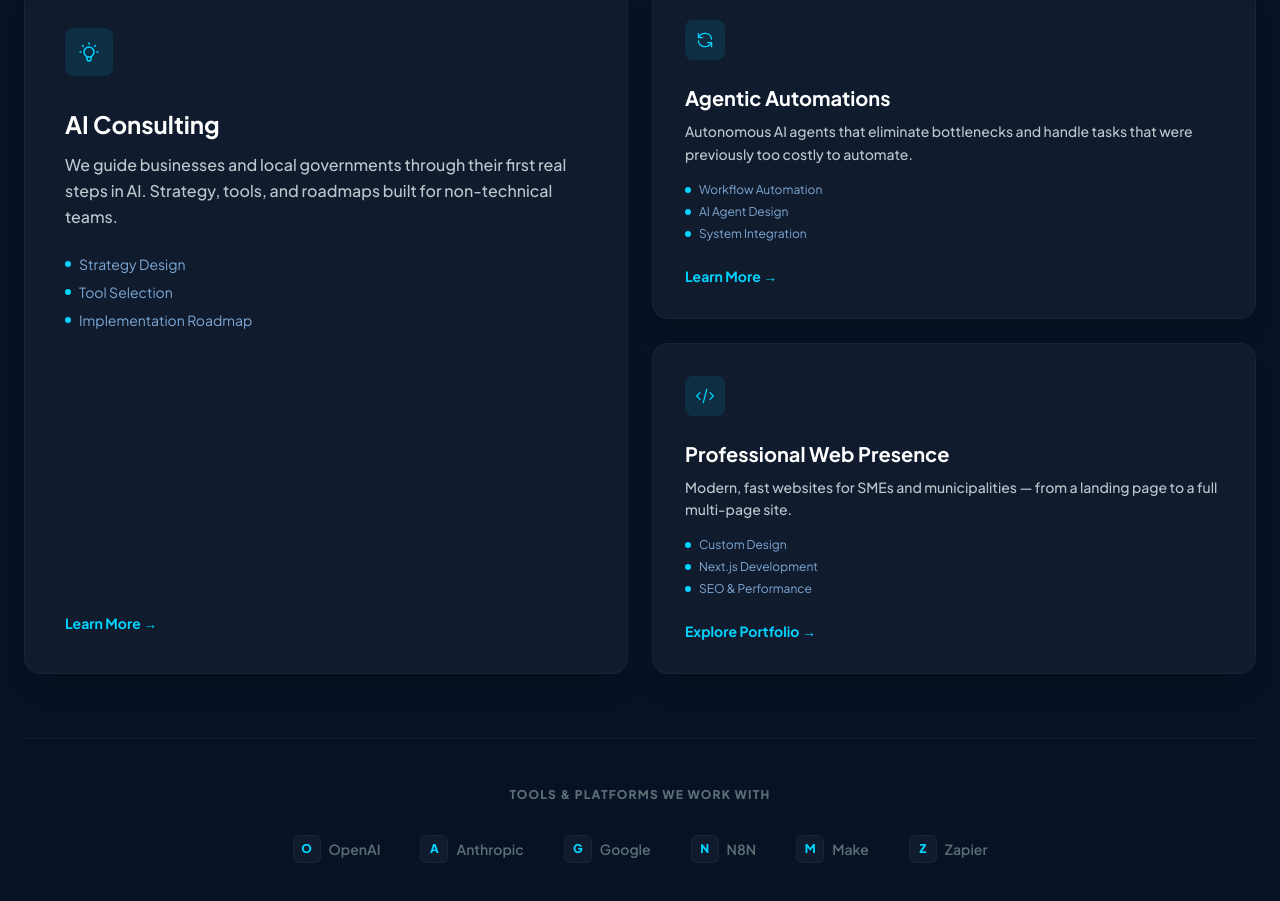
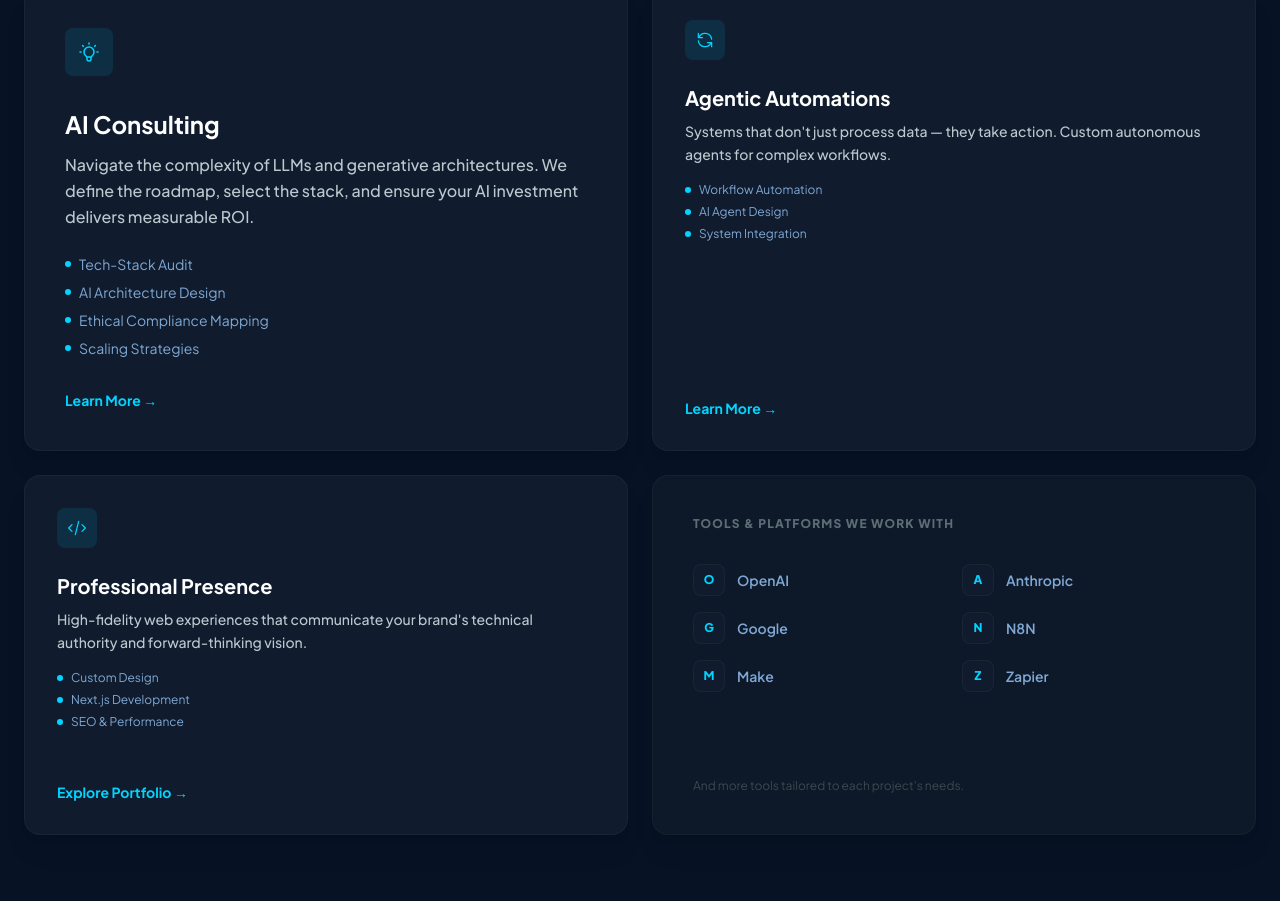
Before and after one commit to ardata-ai/ardata-site, a Next.js app: page / in a window 1280 px wide. Shown: the part 1161-2062 px from the top of the page. Built offline with nearby package versions, Linux system fonts and the light colour scheme.

Commit message:
redesign services grid 2*2 layout

```diff
--- a/app/page.tsx
+++ b/app/page.tsx
@@ -130,11 +130,11 @@ export default function HomePage() {
           <p className="text-[#bbc9cf] text-xl max-w-2xl">Practical AI solutions for organizations ready to move from curiosity to results.</p>
         </div>
 
-        {/* Asymmetric grid: large card on left, two smaller on right */}
-        <div className="grid grid-cols-1 md:grid-cols-2 gap-6 mb-6">
+        {/* 2x2 grid: large diagonal (top-left, bottom-right), small diagonal (top-right, bottom-left) */}
+        <div className="grid grid-cols-1 md:grid-cols-2 gap-6">
 
-          {/* Large card — AI Consulting */}
-          <div className="group relative bg-[#101c2e] border border-[#3c494e]/20 p-10 rounded-2xl transition-all hover:-translate-y-1 hover:border-[#00d4ff]/30 shadow-xl flex flex-col justify-between min-h-[340px]">
+          {/* TOP-LEFT — Large: AI Consulting */}
+          <div className="group relative bg-[#101c2e] border border-[#3c494e]/20 p-10 rounded-2xl transition-all hover:-translate-y-1 hover:border-[#00d4ff]/30 shadow-xl flex flex-col justify-between md:row-span-1 min-h-[360px]">
             <div>
               <div className="w-12 h-12 rounded-lg bg-[#00d4ff]/10 flex items-center justify-center mb-8 group-hover:bg-[#00d4ff]/20 transition-colors">
                 <svg className="w-6 h-6 text-[#00d4ff]" fill="none" stroke="currentColor" viewBox="0 0 24 24">
@@ -142,9 +142,11 @@ export default function HomePage() {
                 </svg>
               </div>
               <h3 className="text-2xl font-bold mb-3 text-white group-hover:text-[#00d4ff] transition-colors">AI Consulting</h3>
-              <p className="text-[#bbc9cf] leading-relaxed font-medium mb-6">We guide businesses and local governments through their first real steps in AI. Strategy, tools, and roadmaps built for non-technical teams.</p>
+              <p className="text-[#bbc9cf] leading-relaxed font-medium mb-6">
+                Navigate the complexity of LLMs and generative architectures. We define the roadmap, select the stack, and ensure your AI investment delivers measurable ROI.
+              </p>
               <ul className="space-y-2 mb-8">
-                {["Strategy Design", "Tool Selection", "Implementation Roadmap"].map((item) => (
+                {["Tech-Stack Audit", "AI Architecture Design", "Ethical Compliance Mapping", "Scaling Strategies"].map((item) => (
                   <li key={item} className="flex items-center gap-2 text-sm text-[#7fa8d4]">
                     <span className="w-1.5 h-1.5 rounded-full bg-[#00d4ff] flex-shrink-0"></span>
                     {item}
@@ -155,11 +157,8 @@ export default function HomePage() {
             <a href="#contact" className="text-sm font-bold text-[#00d4ff] hover:underline">Learn More →</a>
           </div>
 
-          {/* Right column: two smaller cards stacked */}
-          <div className="flex flex-col gap-6">
-
-            {/* Agentic Automations */}
-            <div className="group relative bg-[#101c2e] border border-[#3c494e]/20 p-8 rounded-2xl transition-all hover:-translate-y-1 hover:border-[#00d4ff]/30 shadow-xl flex flex-col justify-between flex-1">
+          {/* TOP-RIGHT — Small: Agentic Automations */}
+          <div className="group relative bg-[#101c2e] border border-[#3c494e]/20 p-8 rounded-2xl transition-all hover:-translate-y-1 hover:border-[#00d4ff]/30 shadow-xl flex flex-col justify-between min-h-[260px]">
             <div>
               <div className="w-10 h-10 rounded-lg bg-[#00d4ff]/10 flex items-center justify-center mb-6 group-hover:bg-[#00d4ff]/20 transition-colors">
                 <svg className="w-5 h-5 text-[#00d4ff]" fill="none" stroke="currentColor" viewBox="0 0 24 24">
@@ -167,7 +166,9 @@ export default function HomePage() {
                 </svg>
               </div>
               <h3 className="text-xl font-bold mb-2 text-white group-hover:text-[#00d4ff] transition-colors">Agentic Automations</h3>
-                <p className="text-[#bbc9cf] leading-relaxed font-medium text-sm mb-4">Autonomous AI agents that eliminate bottlenecks and handle tasks that were previously too costly to automate.</p>
+              <p className="text-[#bbc9cf] leading-relaxed font-medium text-sm mb-4">
+                Systems that don't just process data — they take action. Custom autonomous agents for complex workflows.
+              </p>
               <ul className="space-y-1.5 mb-6">
                 {["Workflow Automation", "AI Agent Design", "System Integration"].map((item) => (
                   <li key={item} className="flex items-center gap-2 text-xs text-[#7fa8d4]">
@@ -180,16 +181,18 @@ export default function HomePage() {
             <a href="#contact" className="text-sm font-bold text-[#00d4ff] hover:underline">Learn More →</a>
           </div>
 
-            {/* Professional Web Presence */}
-            <div className="group relative bg-[#101c2e] border border-[#3c494e]/20 p-8 rounded-2xl transition-all hover:-translate-y-1 hover:border-[#00d4ff]/30 shadow-xl flex flex-col justify-between flex-1">
+          {/* BOTTOM-LEFT — Small: Professional Presence + Logo Strip */}
+          <div className="group relative bg-[#101c2e] border border-[#3c494e]/20 p-8 rounded-2xl transition-all hover:-translate-y-1 hover:border-[#00d4ff]/30 shadow-xl flex flex-col justify-between min-h-[260px]">
             <div>
               <div className="w-10 h-10 rounded-lg bg-[#00d4ff]/10 flex items-center justify-center mb-6 group-hover:bg-[#00d4ff]/20 transition-colors">
                 <svg className="w-5 h-5 text-[#00d4ff]" fill="none" stroke="currentColor" viewBox="0 0 24 24">
                   <path strokeLinecap="round" strokeLinejoin="round" strokeWidth={1.5} d="M10 20l4-16m4 4l4 4-4 4M6 16l-4-4 4-4" />
                 </svg>
               </div>
-                <h3 className="text-xl font-bold mb-2 text-white group-hover:text-[#00d4ff] transition-colors">Professional Web Presence</h3>
-                <p className="text-[#bbc9cf] leading-relaxed font-medium text-sm mb-4">Modern, fast websites for SMEs and municipalities — from a landing page to a full multi-page site.</p>
+              <h3 className="text-xl font-bold mb-2 text-white group-hover:text-[#00d4ff] transition-colors">Professional Presence</h3>
+              <p className="text-[#bbc9cf] leading-relaxed font-medium text-sm mb-4">
+                High-fidelity web experiences that communicate your brand's technical authority and forward-thinking vision.
+              </p>
               <ul className="space-y-1.5 mb-6">
                 {["Custom Design", "Next.js Development", "SEO & Performance"].map((item) => (
                   <li key={item} className="flex items-center gap-2 text-xs text-[#7fa8d4]">
@@ -201,22 +204,25 @@ export default function HomePage() {
             </div>
             <a href="#contact" className="text-sm font-bold text-[#00d4ff] hover:underline">Explore Portfolio →</a>
           </div>
-          </div>
-        </div>
 
-        {/* Tools / Logo Strip */}
-        <div className="mt-16 border-t border-[#3c494e]/20 pt-12">
-          <p className="text-xs font-black uppercase tracking-widest text-[#5c6d74] text-center mb-8">Tools & Platforms We Work With</p>
-          <div className="flex flex-wrap justify-center items-center gap-6 md:gap-10">
+          {/* BOTTOM-RIGHT — Large: Tools & Platforms */}
+          <div className="relative bg-[#0d1829] border border-[#3c494e]/20 p-10 rounded-2xl shadow-xl flex flex-col justify-between min-h-[360px]">
+            <div>
+              <p className="text-xs font-black uppercase tracking-widest text-[#5c6d74] mb-8">Tools & Platforms We Work With</p>
+              <div className="grid grid-cols-2 gap-4">
                 {tools.map((tool) => (
-              <div key={tool.name} className="flex items-center gap-2 text-[#5c6d74] hover:text-[#bbc9cf] transition-colors">
-                <div className="w-7 h-7 rounded-md bg-[#101c2e] border border-[#3c494e]/20 flex items-center justify-center text-xs font-black text-[#00d4ff]">
+                  <div key={tool.name} className="flex items-center gap-3 text-[#7fa8d4] hover:text-[#bbc9cf] transition-colors">
+                    <div className="w-8 h-8 rounded-lg bg-[#101c2e] border border-[#3c494e]/20 flex items-center justify-center text-xs font-black text-[#00d4ff] flex-shrink-0">
                       {tool.letter}
                     </div>
                     <span className="text-sm font-semibold">{tool.name}</span>
                   </div>
                 ))}
               </div>
+            </div>
+            <p className="text-xs text-[#3c494e] mt-8">And more tools tailored to each project's needs.</p>
+          </div>
+
         </div>
       </section>
 
```
Lines whose indentation alone changed are shown as unchanged.
